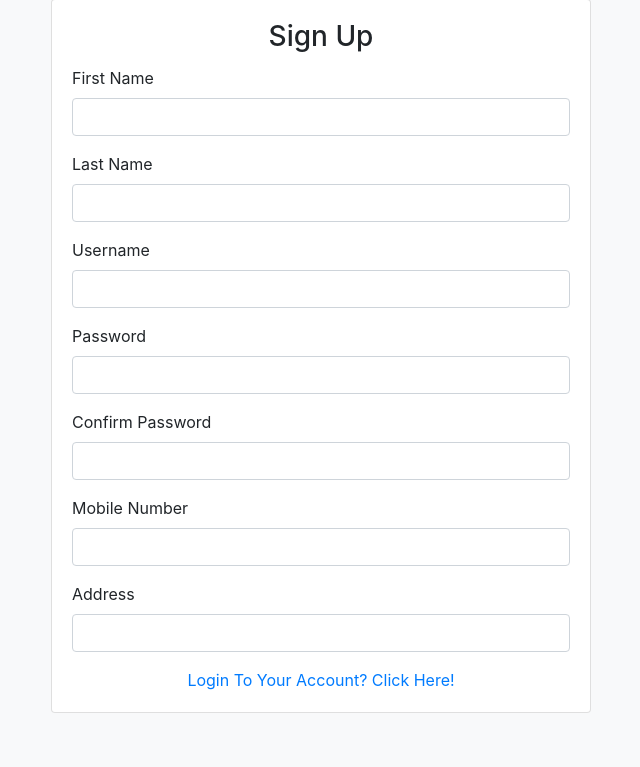
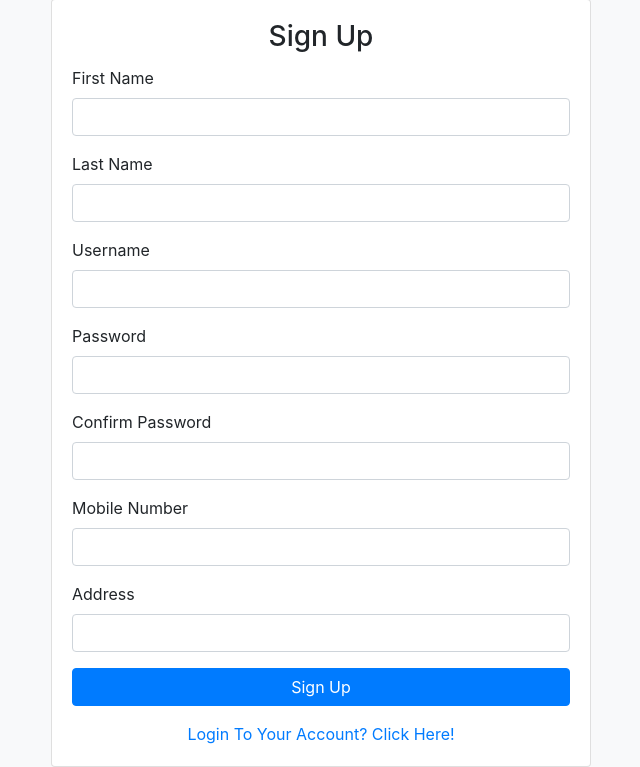
Before and after one commit to navaneethaenjam/flask-shop-ease, a Flask app: page /signup in a window 1280 px wide. Shown: the part 51-818 px from the top of the page, without its empty margins (319-959 px from the left). Before the commit the page ends 764 px from the top, so only its background shows below. Run offline with Flask 3, Linux system fonts and the light colour scheme; some libraries are stand-ins or nearby versions.

Commit message:
Initial commit: Add Flask Shop Ease project

```diff
--- a/templates/signup.html
+++ b/templates/signup.html
@@ -53,6 +53,9 @@
                                 <input type="text" class="form-control" id="address" name="address" required>
                             </div>
                             <div class="text-center mt-3">
+                                <button type="submit" class="btn btn-primary btn-block">Sign Up</button>
+                            </div>
+                            <div class="text-center mt-3">
                                 <a href="/">Login To  Your Account? Click Here!</a>
                             </div>
                         </form>
@@ -91,7 +94,7 @@
                             window.location.href = '/';
                         } else {
                             // Username already exists, display an //alert message
-                            //alert(response.message);
+                            alert(response.message);
                             window.location.href = '/';
                         }
                     }
```
